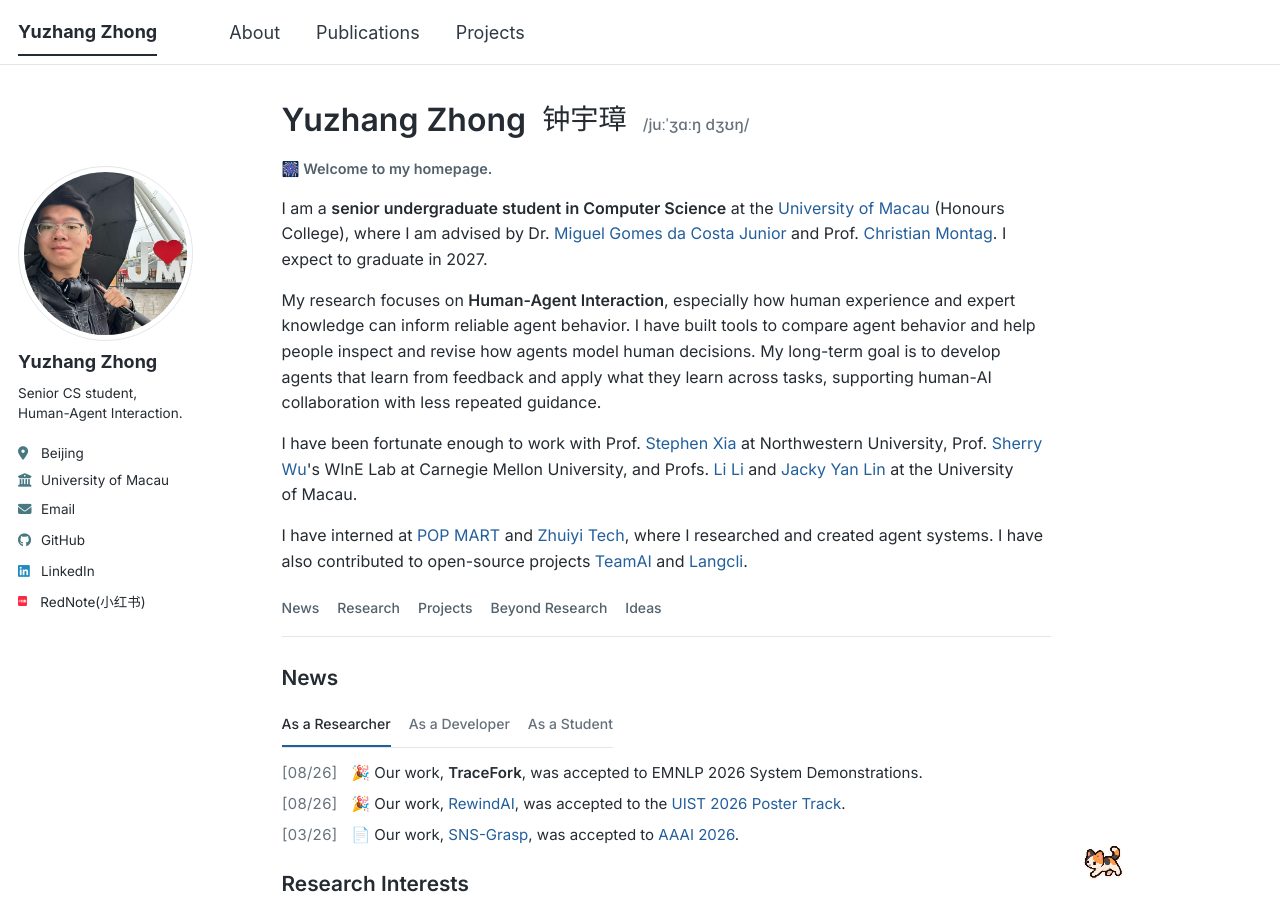
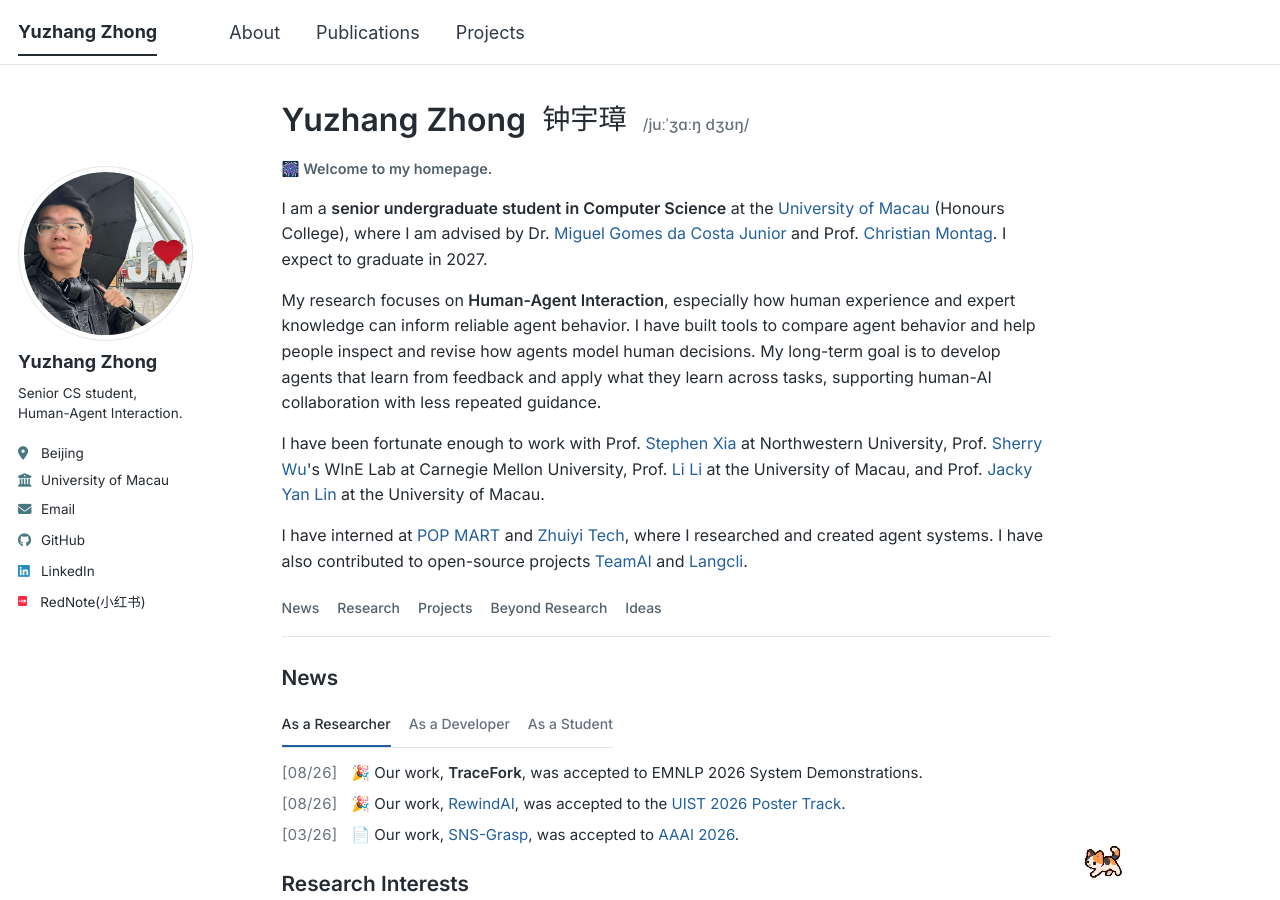
Before and after one commit to yuzhang-zhong/yuzhang-zhong.github.io, a Jekyll site: the page built from _pages/about.md, in a window 1280 px wide and 900 px high. Built offline with Jekyll 4.4.1, drawn with Linux system fonts in a browser that asks for light colours; comment, search, counter and statistics services are not loaded; a style sheet for code colours, icons or effects is not loaded.

Commit message:
List Li Li and Jacky Yan Lin individually with Prof. titles

```diff
--- a/_pages/about.md
+++ b/_pages/about.md
@@ -14,7 +14,7 @@ redirect_from:
 <p class="welcome-kicker"><strong>🎆 Welcome to my homepage.</strong></p>
 <p class="welcome-lead">I am a <strong>senior undergraduate student in Computer Science</strong> at the <a href="https://www.um.edu.mo/">University of Macau</a> (Honours College), where I am advised by Dr. <a href="https://fic.um.edu.mo/people/mcosta/">Miguel Gomes da Costa Junior</a> and Prof. <a href="https://ccbs.iaibs.um.edu.mo/professor/prof-christian-montag/">Christian Montag</a>. I expect to graduate in 2027.</p>
 <p>My research focuses on <strong>Human-Agent Interaction</strong>, especially how human experience and expert knowledge can inform reliable agent behavior. I have built tools to compare agent behavior and help people inspect and revise how agents model human decisions. My long-term goal is to develop agents that learn from feedback and apply what they learn across tasks, supporting human-AI collaboration with less repeated guidance.</p>
-<p>I have been fortunate enough to work with Prof. <a href="https://www.stephenxia.com/">Stephen Xia</a> at Northwestern University, Prof. <a href="https://www.cs.cmu.edu/~sherryw/">Sherry Wu</a>'s WInE Lab at Carnegie Mellon University, and Profs. <a href="https://personal.fic.um.edu.mo/llili/">Li Li</a> and <a href="https://fba.um.edu.mo/zh-hant/faculty/yanlin/">Jacky Yan Lin</a> at the University of Macau.</p>
+<p>I have been fortunate enough to work with Prof. <a href="https://www.stephenxia.com/">Stephen Xia</a> at Northwestern University, Prof. <a href="https://www.cs.cmu.edu/~sherryw/">Sherry Wu</a>'s WInE Lab at Carnegie Mellon University, Prof. <a href="https://personal.fic.um.edu.mo/llili/">Li Li</a> at the University of Macau, and Prof. <a href="https://fba.um.edu.mo/zh-hant/faculty/yanlin/">Jacky Yan Lin</a> at the University of Macau.</p>
 <p>I have interned at <a href="https://www.popmart.com/">POP MART</a> and <a href="https://www.zhuiyi.ai/en/">Zhuiyi Tech</a>, where I researched and created agent systems. I have also contributed to open-source projects <a href="https://github.com/Tencent/teamai-cli">TeamAI</a> and <a href="https://github.com/LangcliTeam/langcli">Langcli</a>.</p>
 </section>
 
```
